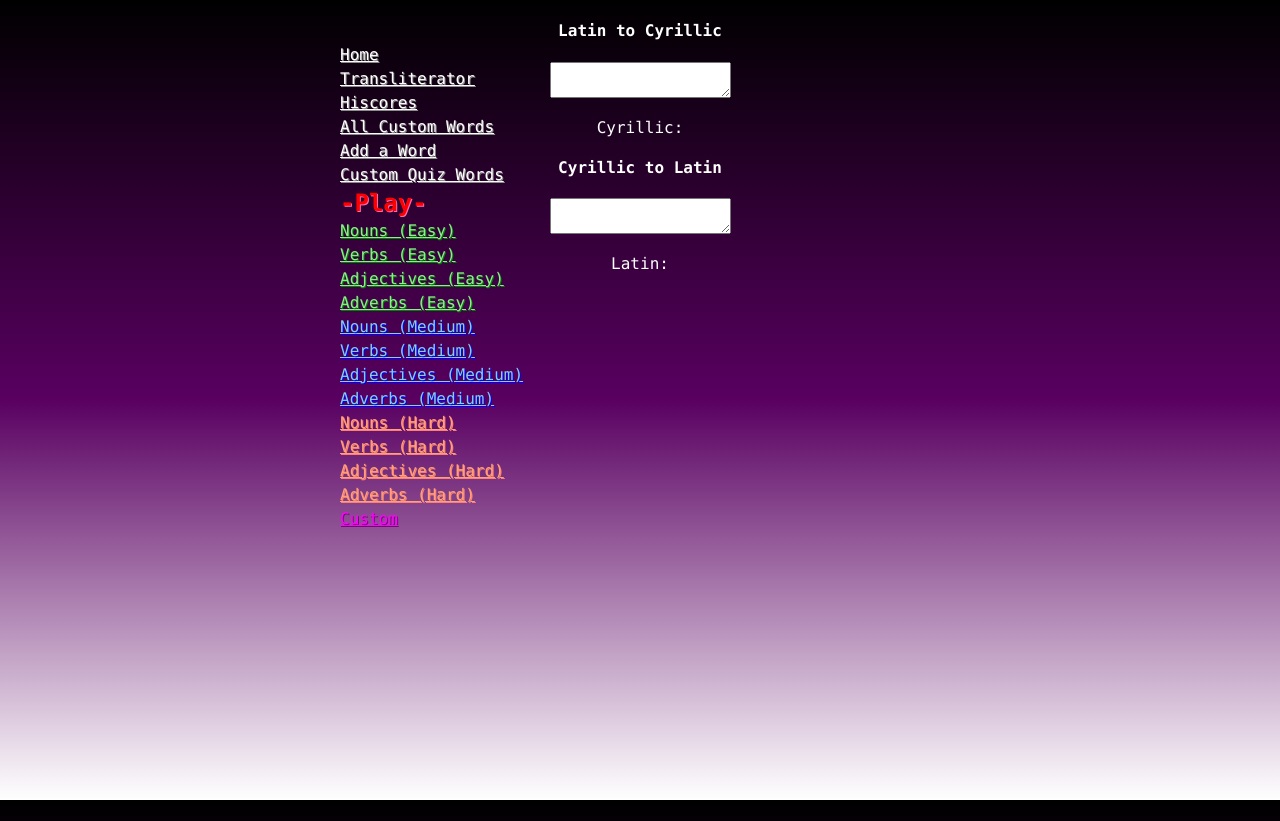
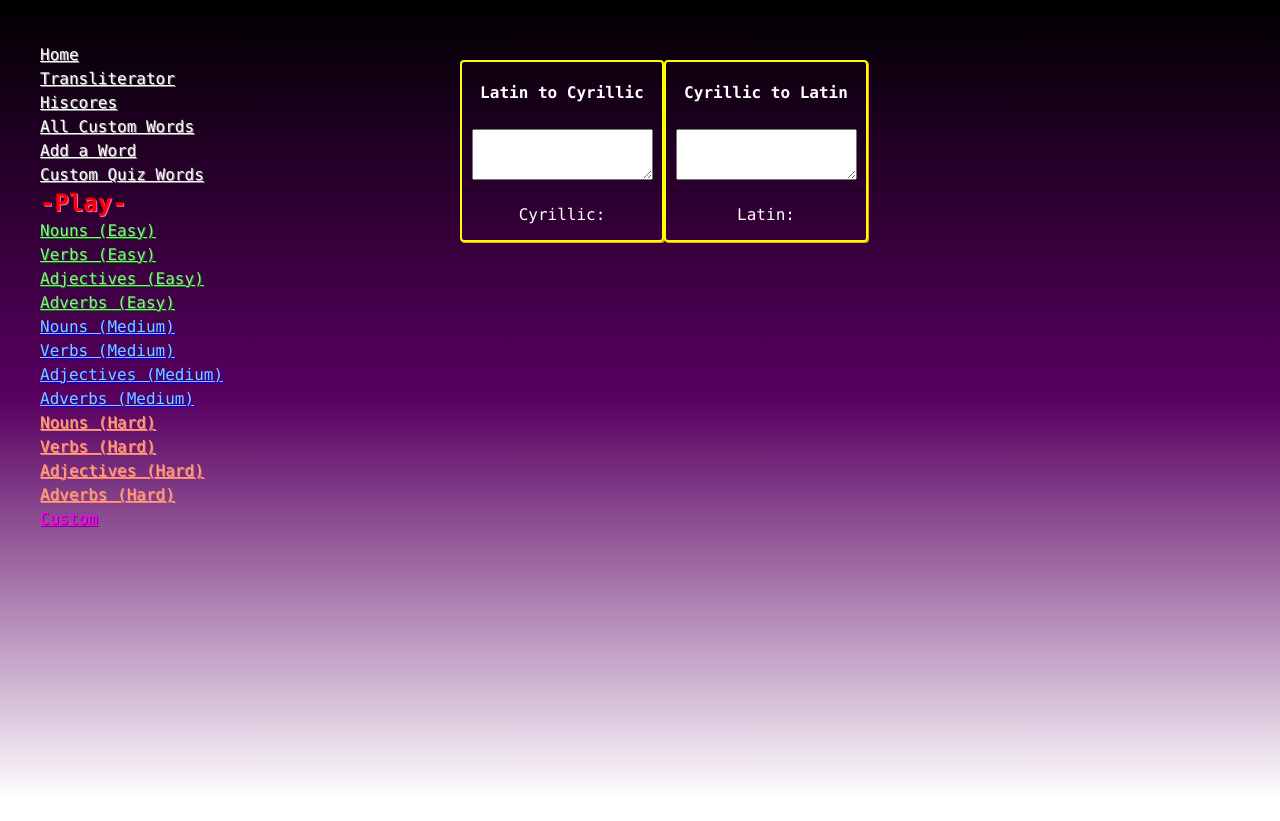
Before and after one commit to kevinfields/russian-spanish, a React (Create React App) app: page /transliterate in a window 1280 px wide. After the commit the page ends 800 px from the top, so only its background shows below. Built offline with nearby package versions, Linux system fonts and the light colour scheme.

Commit message:
transliterator update pt2

```diff
--- a/src/components/CustomQuestion.js
+++ b/src/components/CustomQuestion.js
@@ -151,7 +151,7 @@ const CustomQuestion = (props) => {
           " or " +
           percent +
           "%" +
-          (percent >= 96 ? ", ладно" : null)
+          (percent >= 96 ? ", ладно" : "")
       );
       score = 0;
       rounds = -1;
--- a/src/components/CyrillicToLatin.js
+++ b/src/components/CyrillicToLatin.js
@@ -226,11 +226,12 @@ const CyrillicToLatin = () => {
   }
   let latin = latinArray.join("");
   return (
-    <div className="tlmaindiv">
+    <div className="tlitem">
       <section className="input">
         <h4 className="tlhead">Cyrillic to Latin</h4>
         <textarea
-          className="textinput"
+          className="tlinput"
+          rows="3"
           onChange={(e) => setText(e.target.value)}
         />
       </section>
--- a/src/components/LatinToCyrillic.js
+++ b/src/components/LatinToCyrillic.js
@@ -109,6 +109,8 @@ const LatinToCyrillic = () => {
           latinArray[i + 2] !== "t"
         ) {
           cyrillicArray[i] = "ж";
+        } else if (next === "h" && cyrillicArray[i + 2] === "t") {
+          cyrillicArray[i] = "";
         } else {
           cyrillicArray[i] = "г";
         }
@@ -135,6 +137,8 @@ const LatinToCyrillic = () => {
           }
           cyrillicArray[i] = "";
         } else if (previous === "p" || previous === "t") {
+          cyrillicArray[i] = "";
+        } else if (previous === "g" && next === "t") {
           cyrillicArray[i] = "";
         } else {
           cyrillicArray[i] = "х";
@@ -428,11 +432,12 @@ const LatinToCyrillic = () => {
   }
   let cyrillic = cyrillicArray.join("");
   return (
-    <div className="tlmaindiv">
+    <div className="tlitem">
       <section className="input">
         <h4 className="tlhead">Latin to Cyrillic</h4>
         <textarea
-          className="tltextinput"
+          className="tlinput"
+          rows="3"
           onChange={(e) => setText(e.target.value)}
         />
       </section>
--- a/src/index.css
+++ b/src/index.css
@@ -124,7 +124,7 @@ body {
 
 .links {
   position: fixed;
-  right: 740px;
+  right: 1040px;
   top: 35px;
   display: flex;
   flex-direction: column;
@@ -541,4 +541,26 @@ ul {
 
 .tlspelling {
   color: white;
+  inline-size: 200px;
+  overflow-wrap: break-word;
 }
+
+.tlinput {
+  max-lines: 3;
+  margin: 5px;
+}
+
+.tlitem {
+  border: 2px solid yellow;
+  border-radius: 4px;
+  box-shadow: 1px 1px orange;
+}
+
+.tlcontainer {
+  width: 340px;
+  position: relative;
+  left: 450px;
+  top: 50px;
+  display: flex;
+  padding: 10px;
+}
--- a/src/pages/TransliteratorPage.js
+++ b/src/pages/TransliteratorPage.js
@@ -3,7 +3,7 @@ import CyrillicToLatin from "../components/CyrillicToLatin";
 
 const TransliteratorPage = () => {
   return (
-    <div>
+    <div className="tlcontainer">
       <LatinToCyrillic />
       <p></p>
       <CyrillicToLatin />
```
